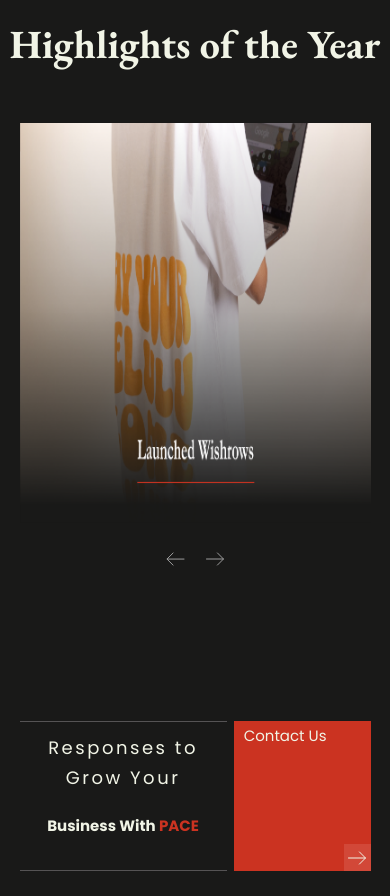
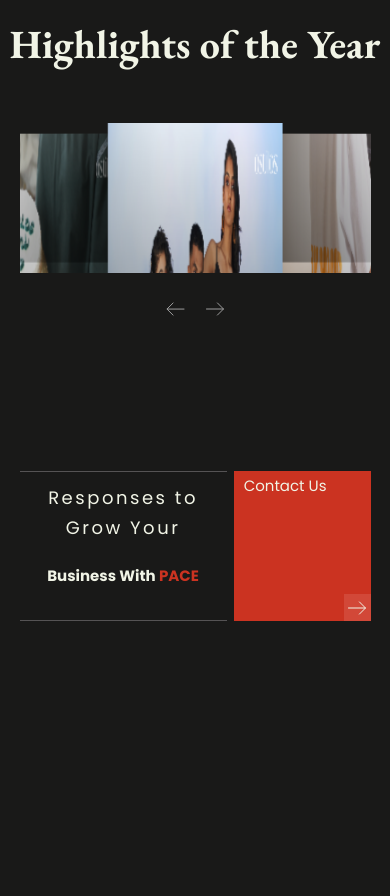
Before and after one commit to TarunRajpurohit123/pace-bussiness-website, a Next.js app in the folder pace-website/: page / in a window 390 px wide. Shown: the part 4200-5096 px from the top of the page. After the commit the page ends 4846 px from the top, so only its background shows below. Built offline with nearby package versions, Linux system fonts and the light colour scheme.

Commit message:
change in hightlight section

```diff
--- a/pace-website/src/app/globals.css
+++ b/pace-website/src/app/globals.css
@@ -2230,6 +2230,27 @@ option:hover {
   .investors__right {
     height: 15rem;
   }
+  .cform_left p {
+    font-size: 1.2rem;
+  }
+  .pone1 {
+    font-size: 1.2rem !important;
+  }
+  .pure-contact-form h1 {
+    font-size: 2.4rem;
+    line-height: 3rem !important;
+  }
+  .pure-contact-form p {
+    font-size: 1.2rem;
+    line-height: 1.5rem !important;
+    margin-top: 1rem;
+  }
+  .contact__left_select {
+    width: 100% !important;
+  }
+  label{
+    font-size: 1.5rem !important;
+  }
 }
 @media (min-width: 1000px) {
   .acp__left--mobile {
--- a/pace-website/src/components/components/HomeHighlightCarousel.jsx
+++ b/pace-website/src/components/components/HomeHighlightCarousel.jsx
@@ -1,6 +1,6 @@
 "use client";
 
-import React, { useRef, useState } from "react";
+import React, { useEffect, useRef, useState } from "react";
 import Image from "next/image";
 
 import { Swiper, SwiperSlide } from "swiper/react";
@@ -15,6 +15,12 @@ import ArrowRight from "../svgs/ArrowRight";
 export default function HomeHighlightCarousel() {
   const [swiper, setSwiper] = useState();
   const swiperRef = useRef(null);
+  const [currentScreen, setCurrentScreen] = useState(null);
+  useEffect(() => {
+    if (window.innerWidth) {
+      setCurrentScreen(window?.innerWidth);
+    }
+  }, []);
   const slides = [
     {
       key: uniqid(),
@@ -98,7 +104,7 @@ export default function HomeHighlightCarousel() {
           effect={"coverflow"}
           grabCursor={true}
           centeredSlides={true}
-          slidesPerView={"auto"}
+          slidesPerView={currentScreen <= 500 ? 2 : "auto"}
           coverflowEffect={{
             rotate: 0,
             stretch: 0,
@@ -118,7 +124,11 @@ export default function HomeHighlightCarousel() {
             return (
               <SwiperSlide
                 key={singleSlide?.key}
-                style={{ width: "fit-content" }}
+                style={
+                  currentScreen <= 500
+                    ? { width: "fit-content", height: "15rem" }
+                    : { width: "fit-content" }
+                }
               >
                 {singleSlide?.content}
               </SwiperSlide>
```
